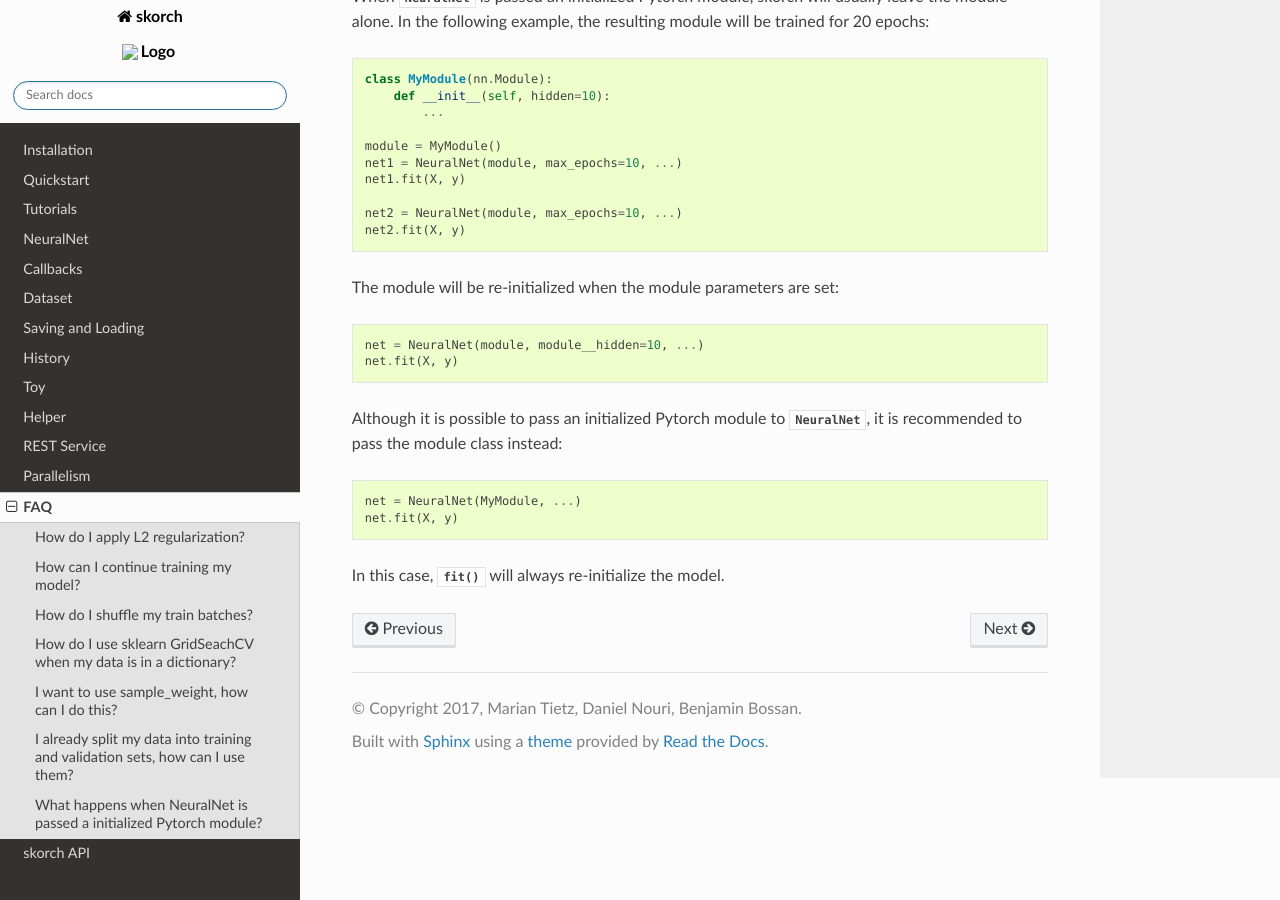
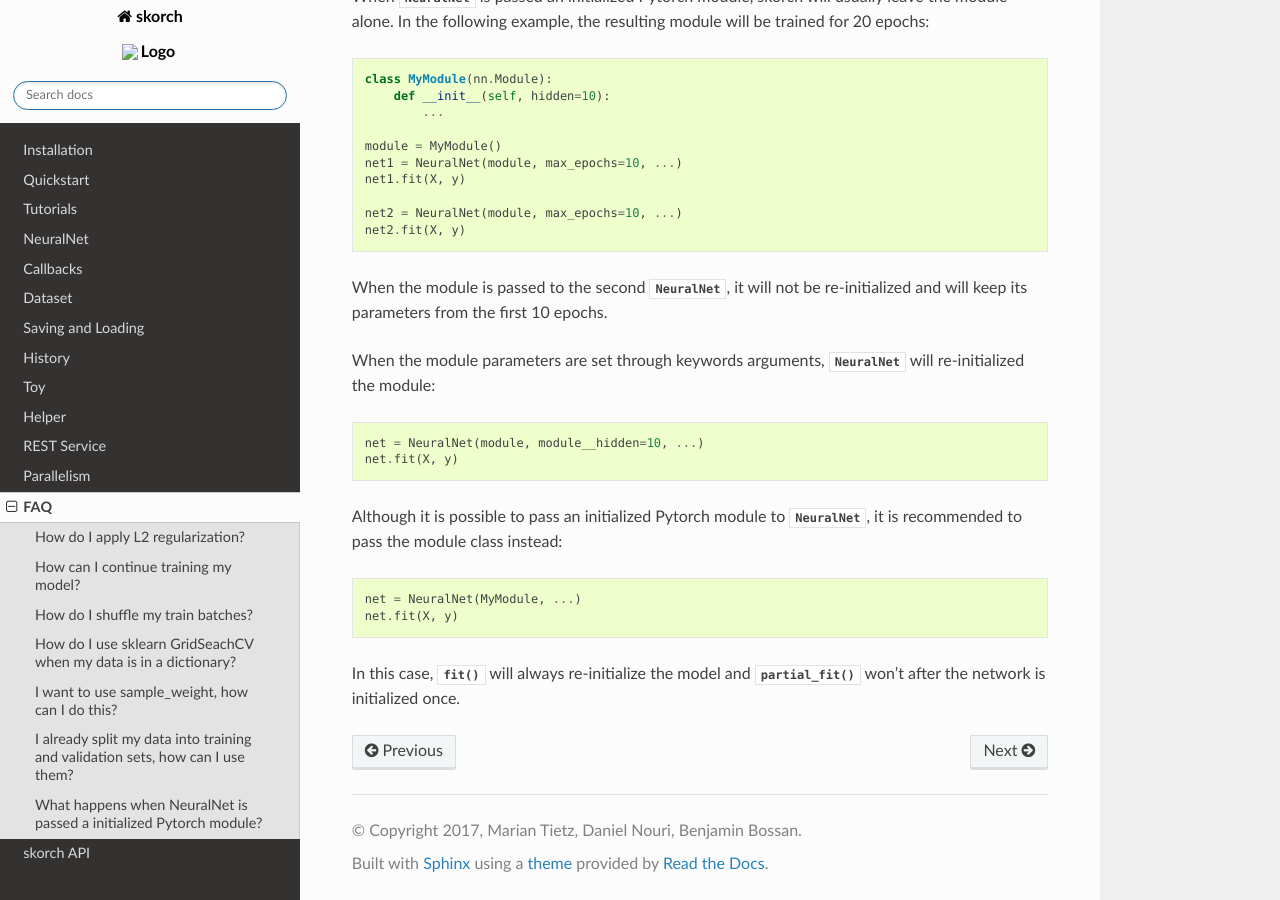
Before and after one commit to skorch-dev/skorch, a Sphinx documentation site: the page built from docs/user/FAQ.rst, in a window 1280 px wide and 900 px high, scrolled down 2791 px. Built offline with Sphinx 7.4.7 and the Read the Docs theme 2.0.0, drawn with Linux system fonts in a browser that asks for light colours.

Commit message:
DOC: Adds more details

```diff
--- a/docs/user/FAQ.rst
+++ b/docs/user/FAQ.rst
@@ -172,7 +172,12 @@ resulting module will be trained for 20 epochs:
     net2 = NeuralNet(module, max_epochs=10, ...)
     net2.fit(X, y)
 
-The module will be re-initialized when the module parameters are set:
+When the module is passed to the second :class:`~skorch.net.NeuralNet`, it
+will not be re-initialized and will keep its parameters from the first 10
+epochs.
+
+When the module parameters are set through keywords arguments,
+:class:`~skorch.net.NeuralNet` will re-initialized the module:
 
 .. code:: python
 
@@ -189,4 +194,5 @@ instead:
     net.fit(X, y)
 
 In this case, :func:`~skorch.net.NeuralNet.fit` will always re-initialize
-the model.
+the model and :func:`~skorch.net.NeuralNet.partial_fit` won't after the
+network is initialized once.
```
